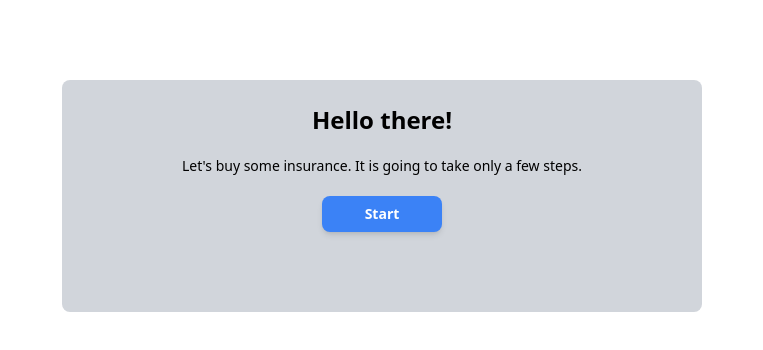
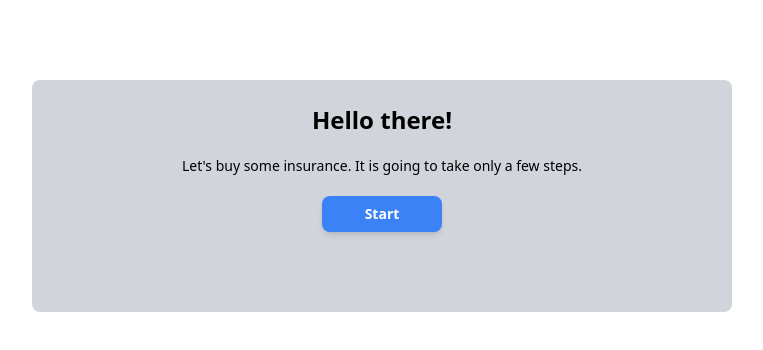
Before and after one commit to sangnn2012/multistep-form, a Vue app: page /wizard in a window 1280 px wide. Shown: the top 350 px of the page, without its empty margins (258-1021 px from the left). Built offline with nearby package versions, Linux system fonts and the light colour scheme.

Commit message:
fix some css

```diff
--- a/src/components/Page1.vue
+++ b/src/components/Page1.vue
@@ -1,5 +1,5 @@
 <template>
-    <div class="w-[50%] mx-auto mt-20 text-center px-7 pt-6 pb-20 bg-gray-300 rounded-lg">
+    <div class="w-[700px] mx-auto mt-20 text-center px-7 pt-6 pb-20 bg-gray-300 rounded-lg">
         <div class="font-bold text-2xl mb-5">Hello there!</div>
 
         <div class="text-sm mb-5">Let's buy some insurance. It is going to take only a few steps.</div>
--- a/src/components/Page2.vue
+++ b/src/components/Page2.vue
@@ -1,5 +1,5 @@
 <template>
-    <div class="w-[50%] mx-auto mt-20 text-center px-7 pt-6 pb-20 bg-gray-300 rounded-lg">
+    <div class="w-[700px] mx-auto mt-20 text-center px-7 pt-6 pb-20 bg-gray-300 rounded-lg">
         <div class="font-bold text-2xl mb-5">Tell us about yourself</div>
 
         <div class="text-sm mb-5">
--- a/src/components/Page3.vue
+++ b/src/components/Page3.vue
@@ -1,5 +1,5 @@
 <template>
-    <div class="w-[50%] mx-auto mt-20 text-center px-7 pt-6 pb-20 bg-gray-300 rounded-lg">
+    <div class="w-[700px] mx-auto mt-20 text-center px-7 pt-6 pb-20 bg-gray-300 rounded-lg">
         <div class="font-bold text-2xl mb-5">Summary</div>
         <div class="font-bold text-xl mb-5">{{ summary.name }},</div>
         <div class="text-sm mb-5">
```
